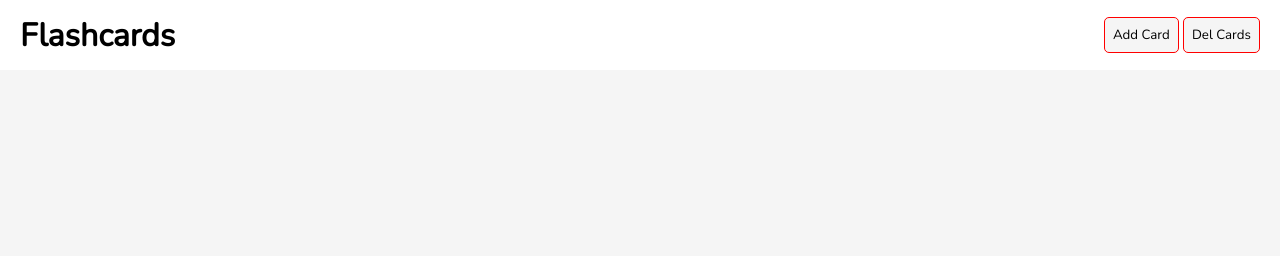
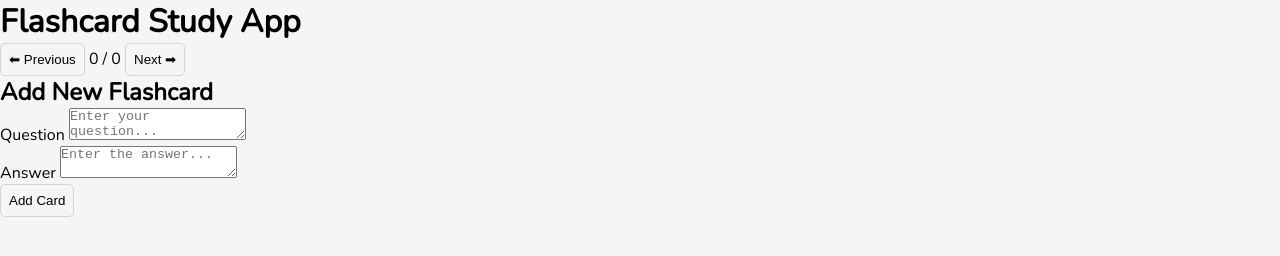
Before and after one commit to A289shek2004/Alpha_tech-P4-Flasahcards-app, a plain HTML site: page index.html in a window 1280 px wide. Drawn offline with nearby package versions, Linux system fonts and the light colour scheme.

Commit message:
Update index.html

```diff
--- a/index.html
+++ b/index.html
@@ -3,50 +3,39 @@
 <head>
   <meta charset="UTF-8">
   <meta name="viewport" content="width=device-width, initial-scale=1.0">
-  <link rel="shortcut icon" type="image/png" href="flashcard.png" />
-  <link rel="stylesheet" href="https://cdnjs.cloudflare.com/ajax/libs/font-awesome/6.1.1/css/all.min.css">
+  <title>Flashcard Study App</title>
   <link rel="stylesheet" href="style.css">
-  <title>Flashcards</title>
 </head>
 <body>
+  <div class="container">
+    <h1>Flashcard Study App</h1>
 
-  <main>
+    <!-- Flashcard Display -->
+    <div id="flashcard-container"></div>
 
-    <header>
-      <div class="container">
-        <div id="header">
-          <h1>Flashcards</h1>
-          <div>
-            <button id="show_card_box">Add Card</button>
-            <button id="delete_cards">Del Cards</button>
-          </div>
+    <!-- Navigation -->
+    <div class="navigation">
+      <button id="prev-btn" class="nav-btn">⬅ Previous</button>
+      <span id="card-counter">0 / 0</span>
+      <button id="next-btn" class="nav-btn">Next ➡</button>
+    </div>
+
+    <!-- Add New Flashcard -->
+    <div class="add-card-section">
+      <h2>Add New Flashcard</h2>
+      <form id="add-card-form">
+        <div class="form-group">
+          <label for="question-input">Question</label>
+          <textarea id="question-input" placeholder="Enter your question..." required></textarea>
         </div>
-      </div>
-    </header>
-
-    <section>
-      <div class="container">
-        <div id="create_card">
-          <h2>Create Flashcard</h2>
-          <label for="question">Question</label>
-          <textarea id="question" maxlength="280"></textarea>
-          <label for="answer" maxlength="280">Answer</label>
-          <br>
-          <textarea id="answer"></textarea>
-          <div>
-            <button id="save_card">Save</button> <button id="close_card_box">Close</button>
-          </div>
+        <div class="form-group">
+          <label for="answer-input">Answer</label>
+          <textarea id="answer-input" placeholder="Enter the answer..." required></textarea>
         </div>
-      </div>
-    </section>
-
-    <section>
-      <div class="container">
-        <div id="flashcards"></div>
-      </div>
-    </section>
-
-  </main>
+        <button type="submit" class="add-btn">Add Card</button>
+      </form>
+    </div>
+  </div>
 
   <script src="script.js"></script>
 </body>
```
